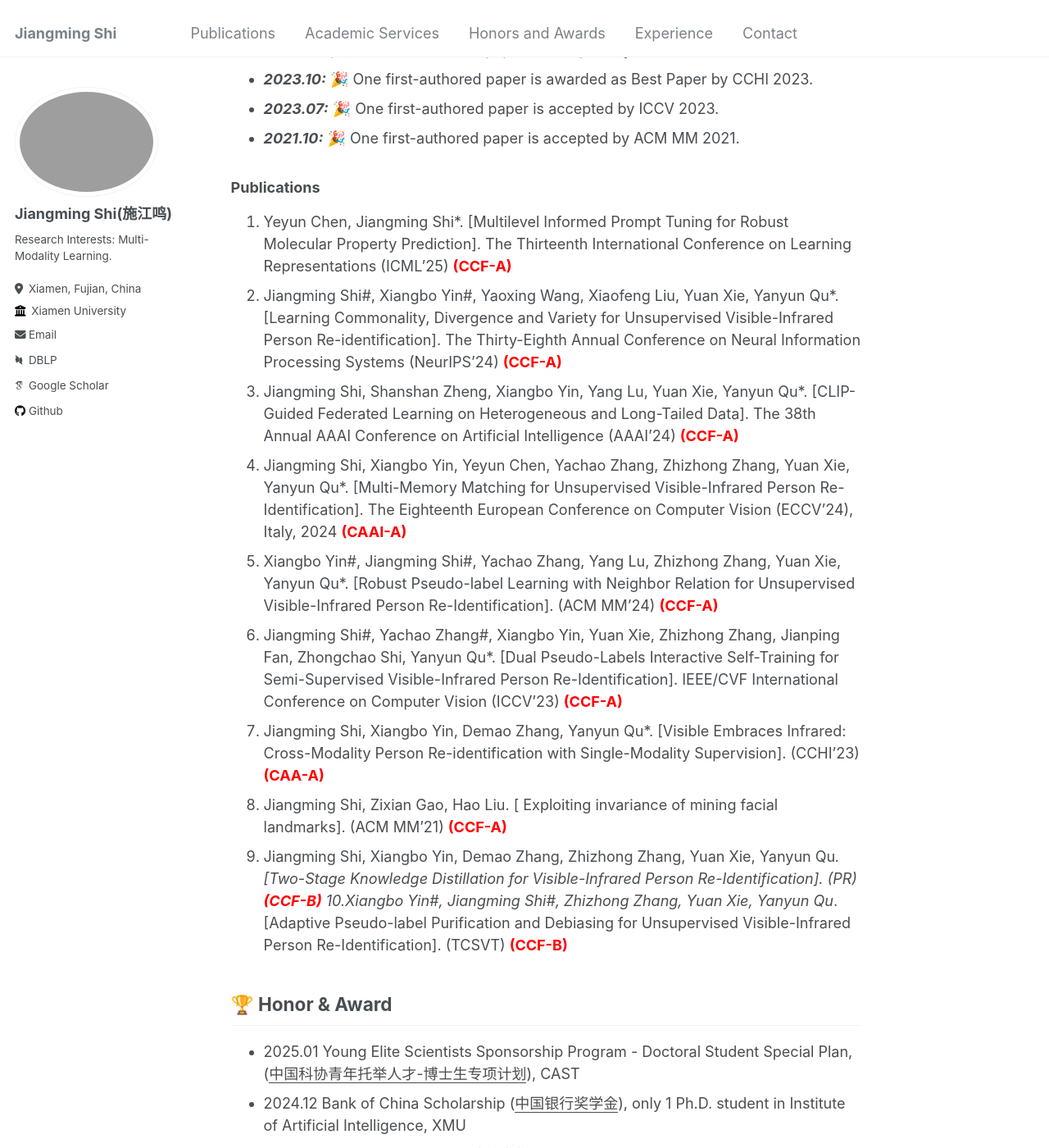
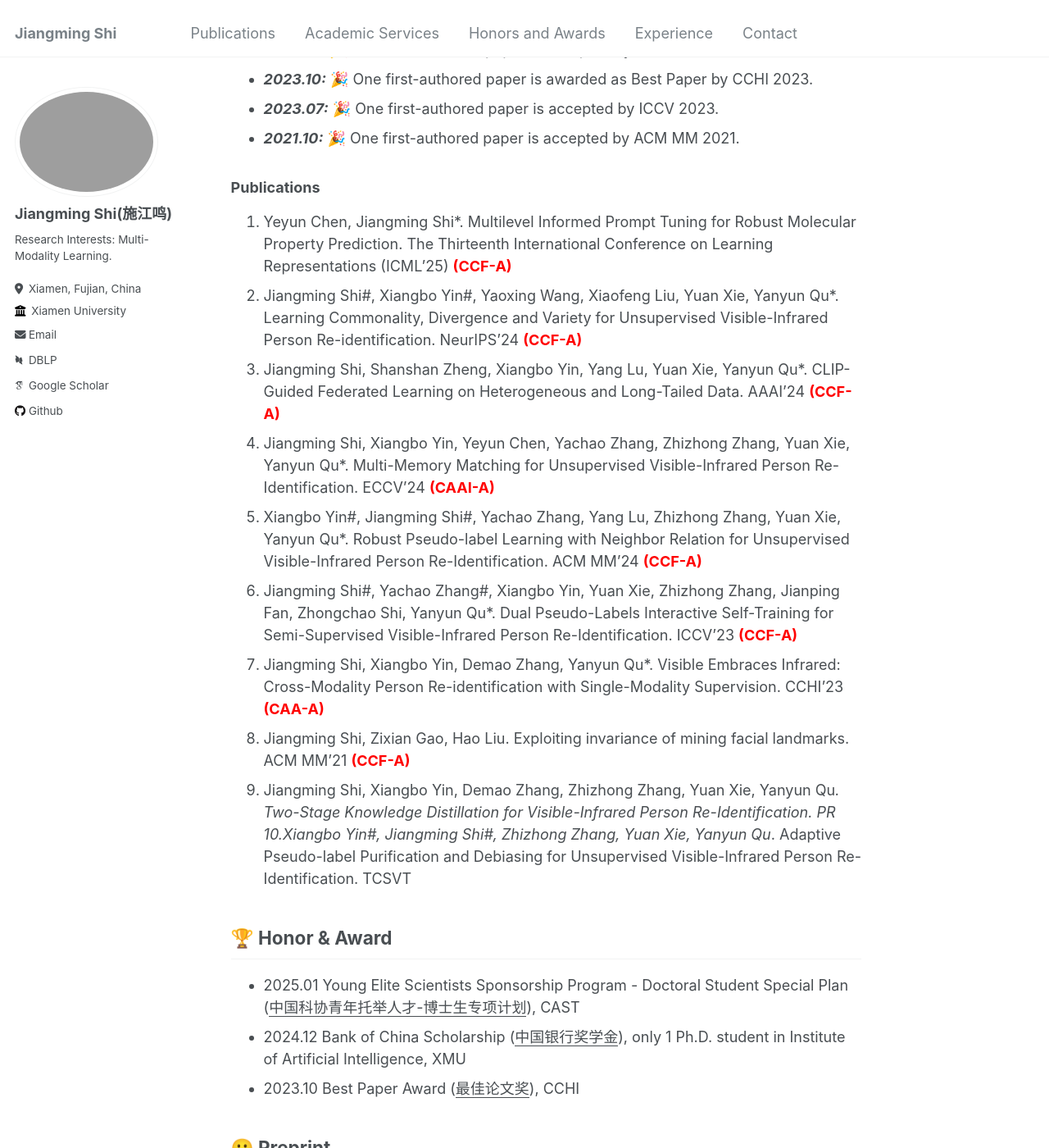
Before and after one commit to shijiangming1/shijiangming1.github.io, a Jekyll site: the page built from _pages/about.md, in a window 1280 px wide and 1400 px high, scrolled down 733 px. Shown: the whole window at 82% size. Built offline with Jekyll 4.4.1, drawn with Linux system fonts in a browser that asks for light colours; some web fonts are replaced; some of the changed text lies outside the part shown.

Commit message:
Update about.md

```diff
--- a/_pages/about.md
+++ b/_pages/about.md
@@ -57,22 +57,22 @@ Hi, my name is Jiangming Shi (Chinese: 施江鸣), a Ph.D. Candidate (3<sup>nd</
 </ul>
 
 ### Publications
-1. Yeyun Chen, Jiangming Shi*. [Multilevel Informed Prompt Tuning for Robust Molecular Property Prediction]. The Thirteenth International Conference on Learning Representations (ICML'25) **<font color=Red>(CCF-A)</font>**
-2. Jiangming Shi#, Xiangbo Yin#, Yaoxing Wang, Xiaofeng Liu, Yuan Xie, Yanyun Qu*. [Learning Commonality, Divergence and Variety for Unsupervised Visible-Infrared Person Re-identification]. The Thirty-Eighth Annual Conference on Neural Information Processing Systems (NeurIPS'24) **<font color=Red>(CCF-A)</font>**
-3. Jiangming Shi, Shanshan Zheng, Xiangbo Yin, Yang Lu, Yuan Xie, Yanyun Qu*.  [CLIP-Guided Federated Learning on Heterogeneous and Long-Tailed Data]. The 38th Annual AAAI Conference on Artificial Intelligence (AAAI'24) **<font color=Red>(CCF-A)</font>**
-4. Jiangming Shi, Xiangbo Yin, Yeyun Chen, Yachao Zhang, Zhizhong Zhang, Yuan Xie, Yanyun Qu*. [Multi-Memory Matching for Unsupervised Visible-Infrared Person Re-Identification]. The Eighteenth European Conference on Computer Vision (ECCV'24), Italy, 2024 **<font color=Red>(CAAI-A)</font>**
-5. Xiangbo Yin#, Jiangming Shi#, Yachao Zhang, Yang Lu, Zhizhong Zhang, Yuan Xie, Yanyun Qu*. [Robust Pseudo-label Learning with Neighbor Relation for Unsupervised Visible-Infrared Person Re-Identification]. (ACM MM'24) **<font color=Red>(CCF-A)</font>**
-6. Jiangming Shi#, Yachao Zhang#, Xiangbo Yin, Yuan Xie, Zhizhong Zhang, Jianping Fan, Zhongchao Shi, Yanyun Qu*. [Dual Pseudo-Labels Interactive Self-Training for Semi-Supervised Visible-Infrared Person Re-Identification]. IEEE/CVF International Conference on Computer Vision (ICCV'23) **<font color=Red>(CCF-A)</font>**
-7. Jiangming Shi,  Xiangbo Yin, Demao Zhang, Yanyun Qu*. [Visible Embraces Infrared: Cross-Modality Person Re-identification with Single-Modality Supervision]. (CCHI'23) **<font color=Red>(CAA-A)</font>**
-8. Jiangming Shi, Zixian Gao, Hao Liu. [ Exploiting invariance of mining facial landmarks]. (ACM MM'21) **<font color=Red>(CCF-A)</font>**
-9. Jiangming Shi, Xiangbo Yin, Demao Zhang, Zhizhong Zhang, Yuan Xie, Yanyun Qu*. [Two-Stage Knowledge Distillation for Visible-Infrared Person Re-Identification]. (PR) **<font color=Red>(CCF-B)</font>**
-10.Xiangbo Yin#, Jiangming Shi#, Zhizhong Zhang, Yuan Xie, Yanyun Qu*. [Adaptive Pseudo-label Purification and Debiasing for Unsupervised Visible-Infrared Person Re-Identification]. (TCSVT) **<font color=Red>(CCF-B)</font>**
+1. Yeyun Chen, Jiangming Shi*. Multilevel Informed Prompt Tuning for Robust Molecular Property Prediction. The Thirteenth International Conference on Learning Representations (ICML'25) **<font color=Red>(CCF-A)</font>**
+2. Jiangming Shi#, Xiangbo Yin#, Yaoxing Wang, Xiaofeng Liu, Yuan Xie, Yanyun Qu*. Learning Commonality, Divergence and Variety for Unsupervised Visible-Infrared Person Re-identification. NeurIPS'24 **<font color=Red>(CCF-A)</font>**
+3. Jiangming Shi, Shanshan Zheng, Xiangbo Yin, Yang Lu, Yuan Xie, Yanyun Qu*. CLIP-Guided Federated Learning on Heterogeneous and Long-Tailed Data. AAAI'24 **<font color=Red>(CCF-A)</font>**
+4. Jiangming Shi, Xiangbo Yin, Yeyun Chen, Yachao Zhang, Zhizhong Zhang, Yuan Xie, Yanyun Qu*. Multi-Memory Matching for Unsupervised Visible-Infrared Person Re-Identification. ECCV'24 **<font color=Red>(CAAI-A)</font>**
+5. Xiangbo Yin#, Jiangming Shi#, Yachao Zhang, Yang Lu, Zhizhong Zhang, Yuan Xie, Yanyun Qu*. Robust Pseudo-label Learning with Neighbor Relation for Unsupervised Visible-Infrared Person Re-Identification. ACM MM'24 **<font color=Red>(CCF-A)</font>**
+6. Jiangming Shi#, Yachao Zhang#, Xiangbo Yin, Yuan Xie, Zhizhong Zhang, Jianping Fan, Zhongchao Shi, Yanyun Qu*. Dual Pseudo-Labels Interactive Self-Training for Semi-Supervised Visible-Infrared Person Re-Identification. ICCV'23 **<font color=Red>(CCF-A)</font>**
+7. Jiangming Shi,  Xiangbo Yin, Demao Zhang, Yanyun Qu*. Visible Embraces Infrared: Cross-Modality Person Re-identification with Single-Modality Supervision. CCHI'23 **<font color=Red>(CAA-A)</font>**
+8. Jiangming Shi, Zixian Gao, Hao Liu. Exploiting invariance of mining facial landmarks. ACM MM'21 **<font color=Red>(CCF-A)</font>**
+9. Jiangming Shi, Xiangbo Yin, Demao Zhang, Zhizhong Zhang, Yuan Xie, Yanyun Qu*. Two-Stage Knowledge Distillation for Visible-Infrared Person Re-Identification. PR
+10.Xiangbo Yin#, Jiangming Shi#, Zhizhong Zhang, Yuan Xie, Yanyun Qu*. Adaptive Pseudo-label Purification and Debiasing for Unsupervised Visible-Infrared Person Re-Identification. TCSVT
 
 
 
 
 ## 🏆 Honor & Award
-- 2025.01 Young Elite Scientists Sponsorship Program - Doctoral Student Special Plan, (<ins>中国科协青年托举人才-博士生专项计划</ins>), CAST
+- 2025.01 Young Elite Scientists Sponsorship Program - Doctoral Student Special Plan (<ins>中国科协青年托举人才-博士生专项计划</ins>), CAST
 - 2024.12 Bank of China Scholarship (<ins>中国银行奖学金</ins>), only 1 Ph.D. student in Institute of Artificial Intelligence, XMU
 - 2023.10 Best Paper Award (<ins>最佳论文奖</ins>), CCHI
 
```
Also changed, not shown: other parts of _pages/about.md (+2 -1 lines).
